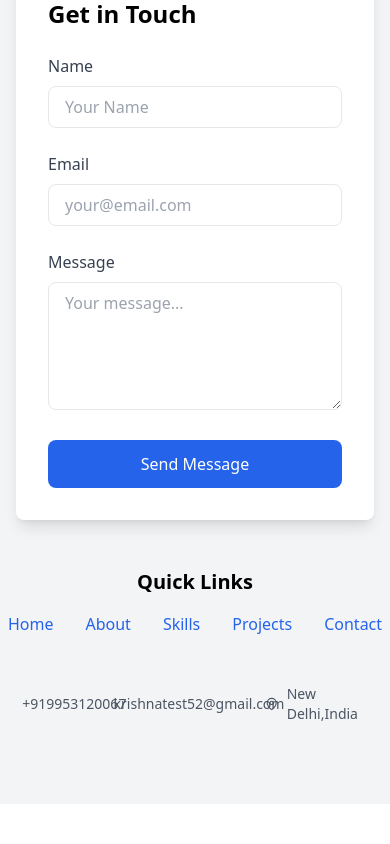
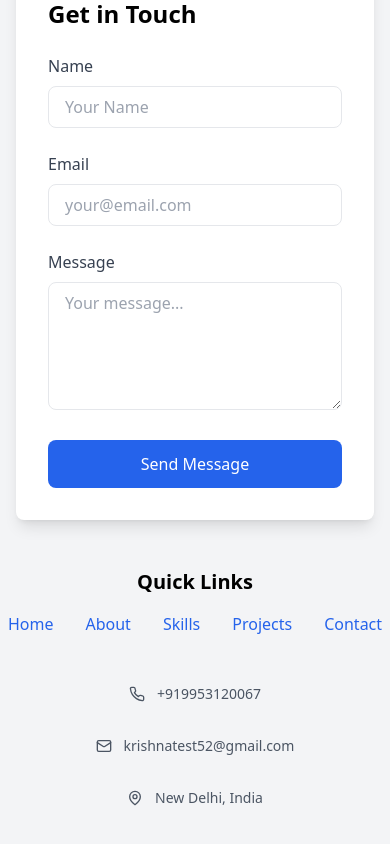
Before and after one commit to KRISHNA17081998/KRISHNAPORTFOLIO2025, a React (Vite) app: page / in a window 390 px wide. Shown: the part 4979-5823 px from the top of the page. Before the commit the page ends 5783 px from the top, so only its background shows below. Built offline with nearby package versions, Linux system fonts and the light colour scheme.

Commit message:
Updated Contact.tsx
For mobile screening it was overlapping hence fixed the setttings

```diff
--- a/src/components/Contact.tsx
+++ b/src/components/Contact.tsx
@@ -3,24 +3,23 @@ import { Phone, Mail, MapPin } from 'lucide-react';
 import emailjs from '@emailjs/browser';
 
 const Contact = () => {
-  const form = useRef<HTMLFormElement>(null); // Correct reference name
+  const form = useRef<HTMLFormElement>(null);
   const [status, setStatus] = useState<'idle' | 'sending' | 'success' | 'error'>('idle');
 
   const sendEmail = (e: React.FormEvent) => {
     e.preventDefault();
-    if (!form.current) return; // Use 'form' instead of 'formRef'
+    if (!form.current) return;
 
     setStatus('sending');
     emailjs.sendForm(
       import.meta.env.VITE_EMAILJS_SERVICE_ID,
       import.meta.env.VITE_EMAILJS_TEMPLATE_ID,
-      form.current, // Use 'form' instead of 'formRef'
+      form.current,
       import.meta.env.VITE_EMAILJS_PUBLIC_KEY
     )
       .then(() => {
         setStatus('success');
-        if (form.current)
-          form.current.reset(); // Use 'form' instead of 'formRef'
+        if (form.current) form.current.reset();
         setTimeout(() => setStatus('idle'), 3000);
       })
       .catch(() => {
@@ -93,18 +92,19 @@ const Contact = () => {
           </div>
         </div>
 
-        <div className="grid grid-cols-3 gap-4 text-sm text-gray-600">
-          <div className="flex items-center justify-center gap-2">
+        {/* Updated Grid Layout for Contact Info */}
+        <div className="grid sm:grid-cols-1 md:grid-cols-3 gap-8 text-sm text-gray-600">
+          <div className="flex items-center justify-center gap-3 sm:gap-2">
             <Phone size={16} />
-            <span>+919953120067</span>
+            <span className="text-center">+919953120067</span>
           </div>
-          <div className="flex items-center justify-center gap-2">
+          <div className="flex items-center justify-center gap-3 sm:gap-2">
             <Mail size={16} />
-            <span>krishnatest52@gmail.com</span>
+            <span className="text-center">krishnatest52@gmail.com</span>
           </div>
-          <div className="flex items-center justify-center gap-2">
+          <div className="flex items-center justify-center gap-3 sm:gap-2">
             <MapPin size={16} />
-            <span>New Delhi,India</span>
+            <span className="text-center">New Delhi, India</span>
           </div>
         </div>
       </div>
```
